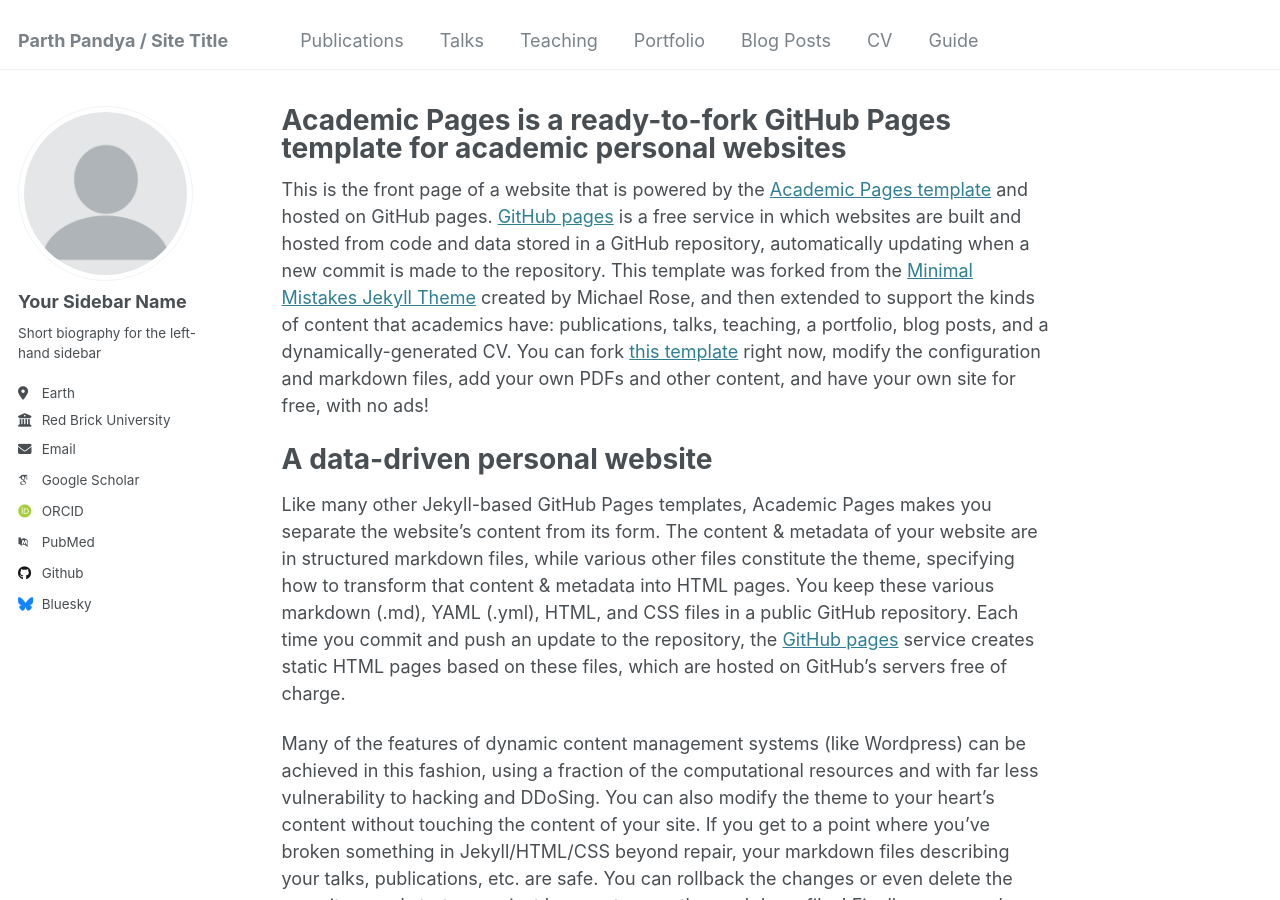
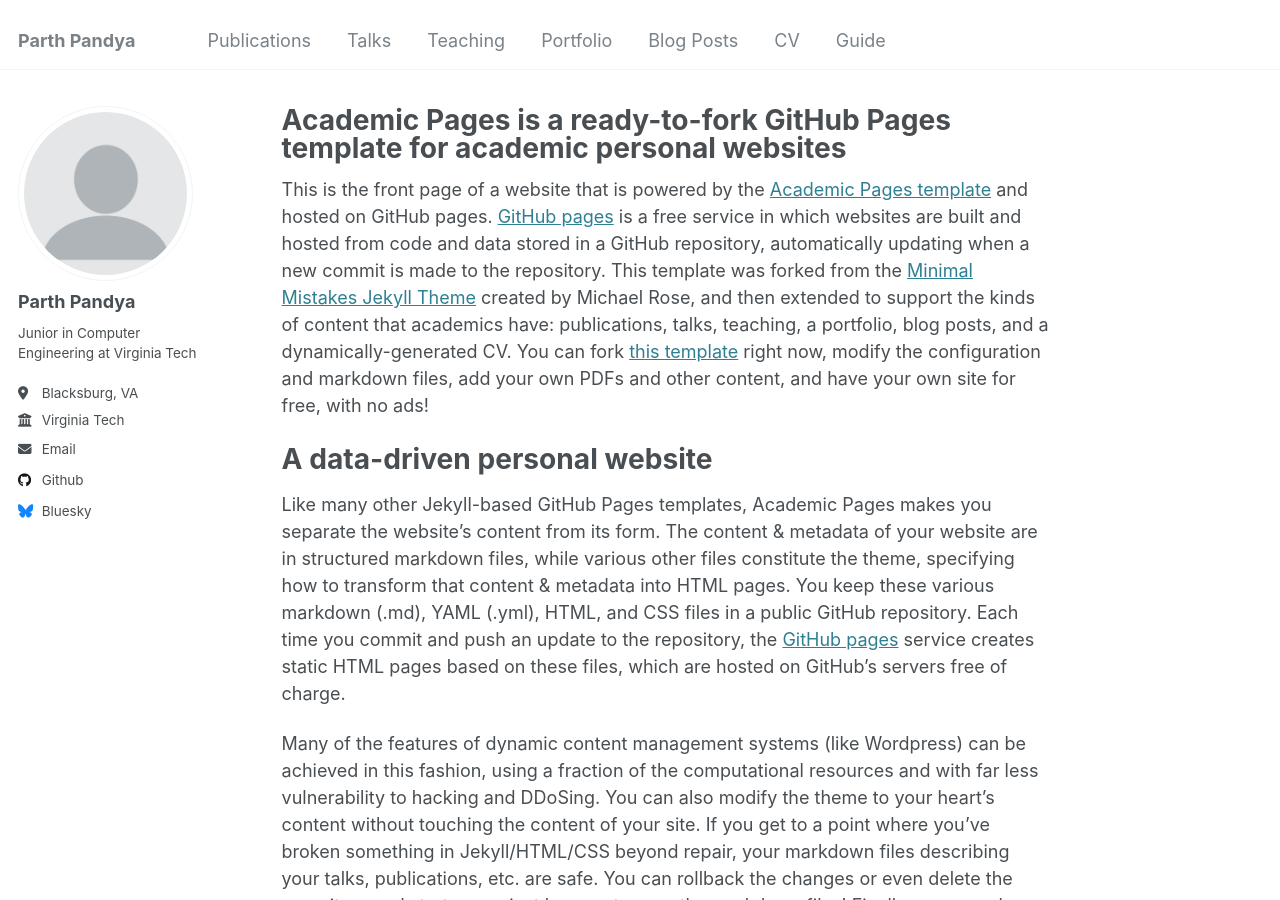
Before and after one commit to ParthPandya16/ParthPandya16.github.io, a Jekyll site: the page built from _pages/about.md, in a window 1280 px wide and 900 px high. Built offline with Jekyll 4.4.1, drawn with Linux system fonts in a browser that asks for light colours; some web fonts are replaced.

Commit message:
Update _config.yml

```diff
--- a/_config.yml
+++ b/_config.yml
@@ -8,7 +8,7 @@
 
 # Basic Site Settings
 locale                   : "en-US"
-title                    : "Parth Pandya / Site Title"
+title                    : "Parth Pandya"
 title_separator          : "-"
 name                     : &name "Parth Pandya"
 description              : &description "Junior in Computer Engineering at Virginia Tech"
@@ -22,23 +22,23 @@ repository               : "parthpandya16/parthpandya16.github.io"
 author:
   # Biographic information
   avatar           : "profile.png"
-  name             : "Your Sidebar Name"
+  name             : "Parth Pandya"
   pronouns         : # example: "she/her"
-  bio              : "Short biography for the left-hand sidebar"
-  location         : "Earth"
-  employer         : "Red Brick University"
+  bio              : "Junior in Computer Engineering at Virginia Tech"
+  location         : "Blacksburg, VA"
+  employer         : "Virginia Tech"
   uri              : # URL
-  email            : "none@example.org"
+  email            : "pparth16@vt.edu"
 
   # Academic websites
   arxiv            : # URL - Update with the correct link to your profile
-  googlescholar    : "https://scholar.google.com/citations?user=PS_CX0AAAAAJ"
-  impactstory      : # URL
-  orcid            : "http://orcid.org/yourorcidurl"
-  semantic         : # URL
-  pubmed           : "https://www.ncbi.nlm.nih.gov/pubmed/?term=john+snow"
-  researchgate     : # URL
-  scopus           : # URL
+  #googlescholar    : "https://scholar.google.com/citations?user=PS_CX0AAAAAJ"
+  #impactstory      : # URL
+  #orcid            : "http://orcid.org/yourorcidurl"
+  #semantic         : # URL
+  #pubmed           : "https://www.ncbi.nlm.nih.gov/pubmed/?term=john+snow"
+  #researchgate     : # URL
+  #scopus           : # URL
 
   # Repositories and software development
   bitbucket        : # Username - Update with your username on the site
```
